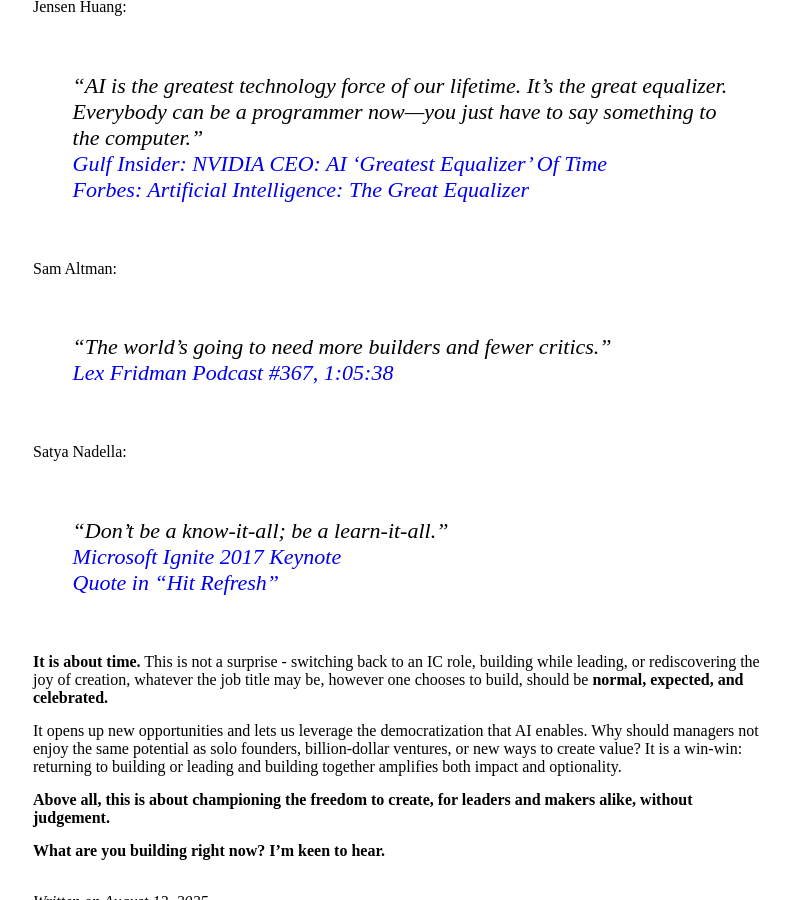
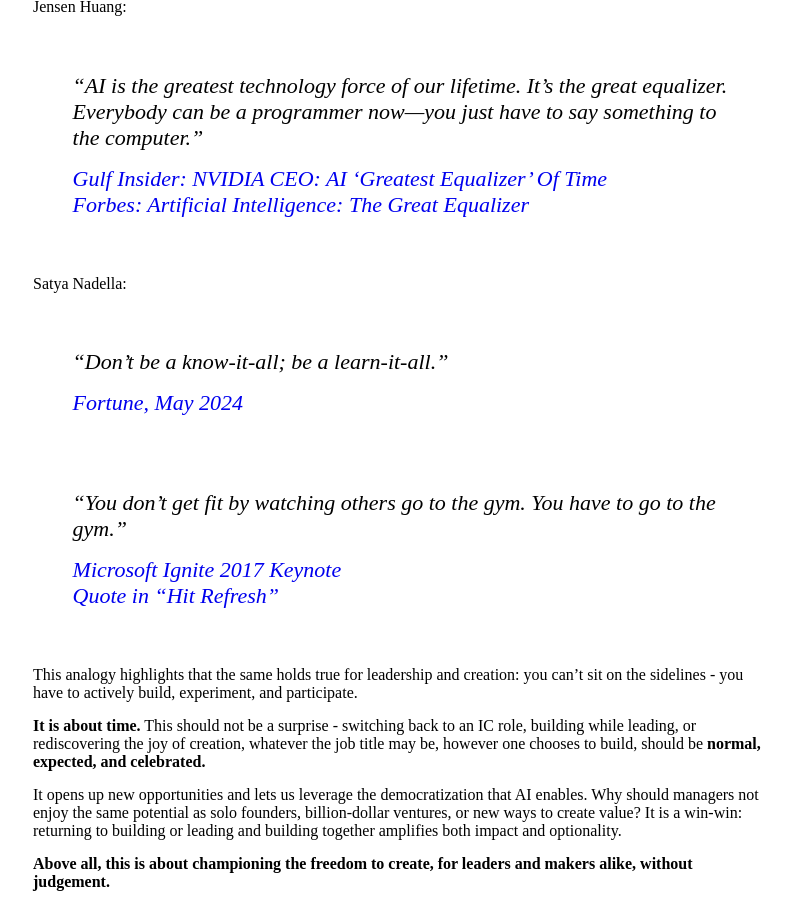
Before and after one commit to prabhamarkandan/prabhamarkandan.github.io, a Jekyll site: the page built from _posts/2025-08-13-building-matters-championing-the-freedom-to-create-without-judgement.md, in a window 1280 px wide and 900 px high, scrolled down 581 px. Shown: the whole window, without its empty margins (237-1029 px from the left). Built offline with Jekyll 4.4.1, drawn with Linux system fonts in a browser that asks for light colours.

Commit message:
Update 2025-08-13-building-matters-championing-the-freedom-to-create-without-judgement.md

```diff
--- a/_posts/2025-08-13-building-matters-championing-the-freedom-to-create-without-judgement.md
+++ b/_posts/2025-08-13-building-matters-championing-the-freedom-to-create-without-judgement.md
@@ -20,19 +20,23 @@
 
 Jensen Huang:
 > “AI is the greatest technology force of our lifetime. It’s the great equalizer. Everybody can be a programmer now—you just have to say something to the computer.”
-> [Gulf Insider: NVIDIA CEO: AI ‘Greatest Equalizer’ Of Time](https://www.gulf-insider.com/nvidia-ceo-ai-greatest-equalizer-of-time/)
-> [Forbes: Artificial Intelligence: The Great Equalizer](https://www.forbes.com/councils/forbestechcouncil/2023/08/16/artificial-intelligence-the-great-equalizer/)
-
-Sam Altman:
-> “The world’s going to need more builders and fewer critics.”
-> [Lex Fridman Podcast #367, 1:05:38](https://www.youtube.com/watch?v=L-Guz73e6fw&t=3938s)
+>
+[Gulf Insider: NVIDIA CEO: AI ‘Greatest Equalizer’ Of Time](https://www.gulf-insider.com/nvidia-ceo-ai-greatest-equalizer-of-time/)
+[Forbes: Artificial Intelligence: The Great Equalizer](https://www.forbes.com/councils/forbestechcouncil/2023/08/16/artificial-intelligence-the-great-equalizer/)
 
 Satya Nadella:
 > “Don’t be a know-it-all; be a learn-it-all.”
-> [Microsoft Ignite 2017 Keynote](https://news.microsoft.com/speeches/satya-nadella-microsoft-ignite-2017/)
-> [Quote in "Hit Refresh"](https://books.google.com/books?id=Qx4rDwAAQBAJ&pg=PA206#v=onepage&q&f=false)
+>
+[Fortune, May 2024](https://fortune.com/2024/05/20/satya-nadella-microsoft-culture-growth-mindset-learn-it-alls-know-it-alls/)
 
-**It is about time.** This is not a surprise - switching back to an IC role, building while leading, or rediscovering the joy of creation, whatever the job title may be, however one chooses to build, should be **normal, expected, and celebrated.**
+> “You don’t get fit by watching others go to the gym. You have to go to the gym.”
+>
+[Microsoft Ignite 2017 Keynote](https://news.microsoft.com/speeches/satya-nadella-microsoft-ignite-2017/)
+[Quote in "Hit Refresh"](https://books.google.com/books?id=Qx4rDwAAQBAJ&pg=PA206#v=onepage&q&f=false)
+
+This analogy highlights that the same holds true for leadership and creation: you can’t sit on the sidelines - you have to actively build, experiment, and participate.
+
+**It is about time.** This should not be a surprise - switching back to an IC role, building while leading, or rediscovering the joy of creation, whatever the job title may be, however one chooses to build, should be **normal, expected, and celebrated.**
 
 It opens up new opportunities and lets us leverage the democratization that AI enables.
 Why should managers not enjoy the same potential as solo founders, billion-dollar ventures, or new ways to create value?
```
